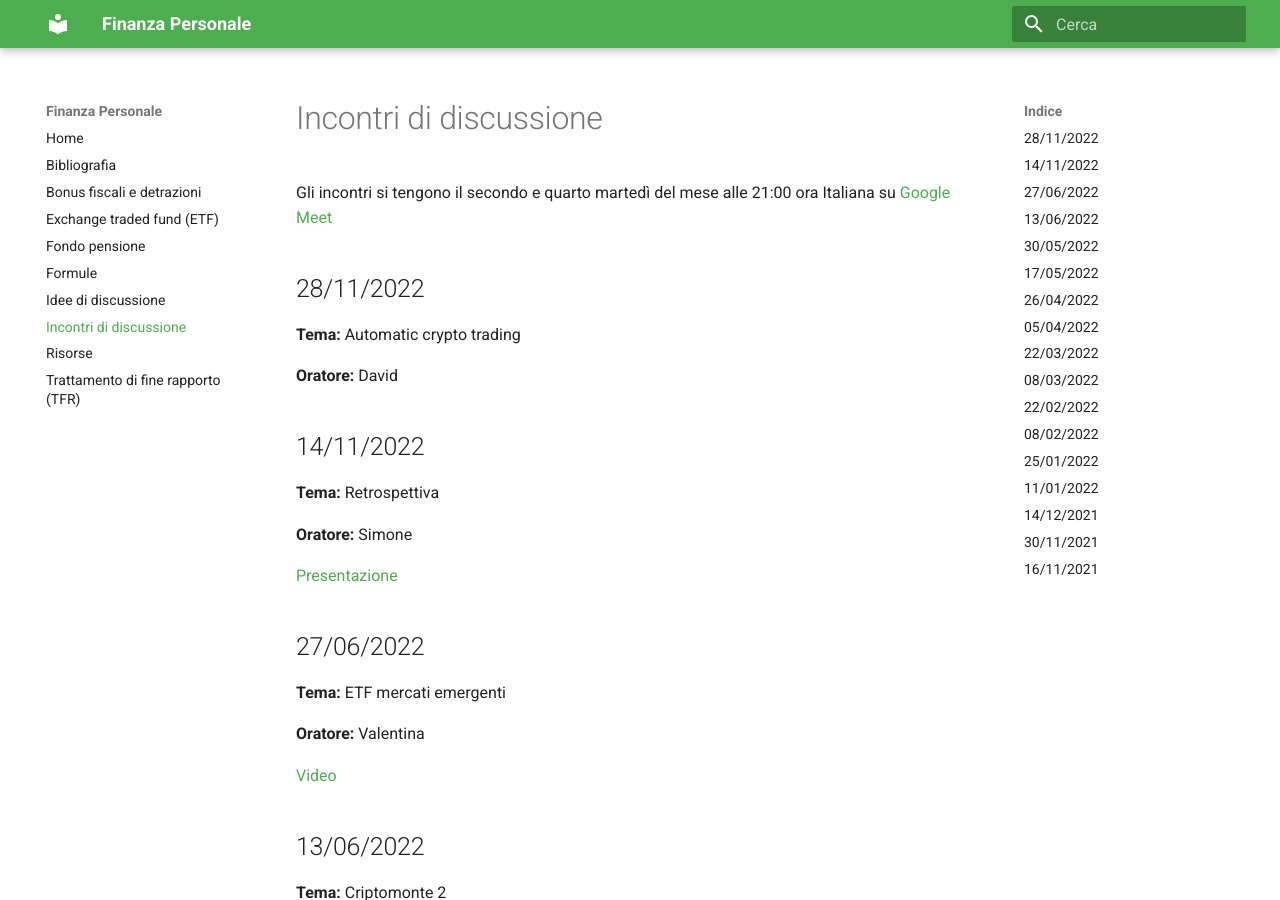
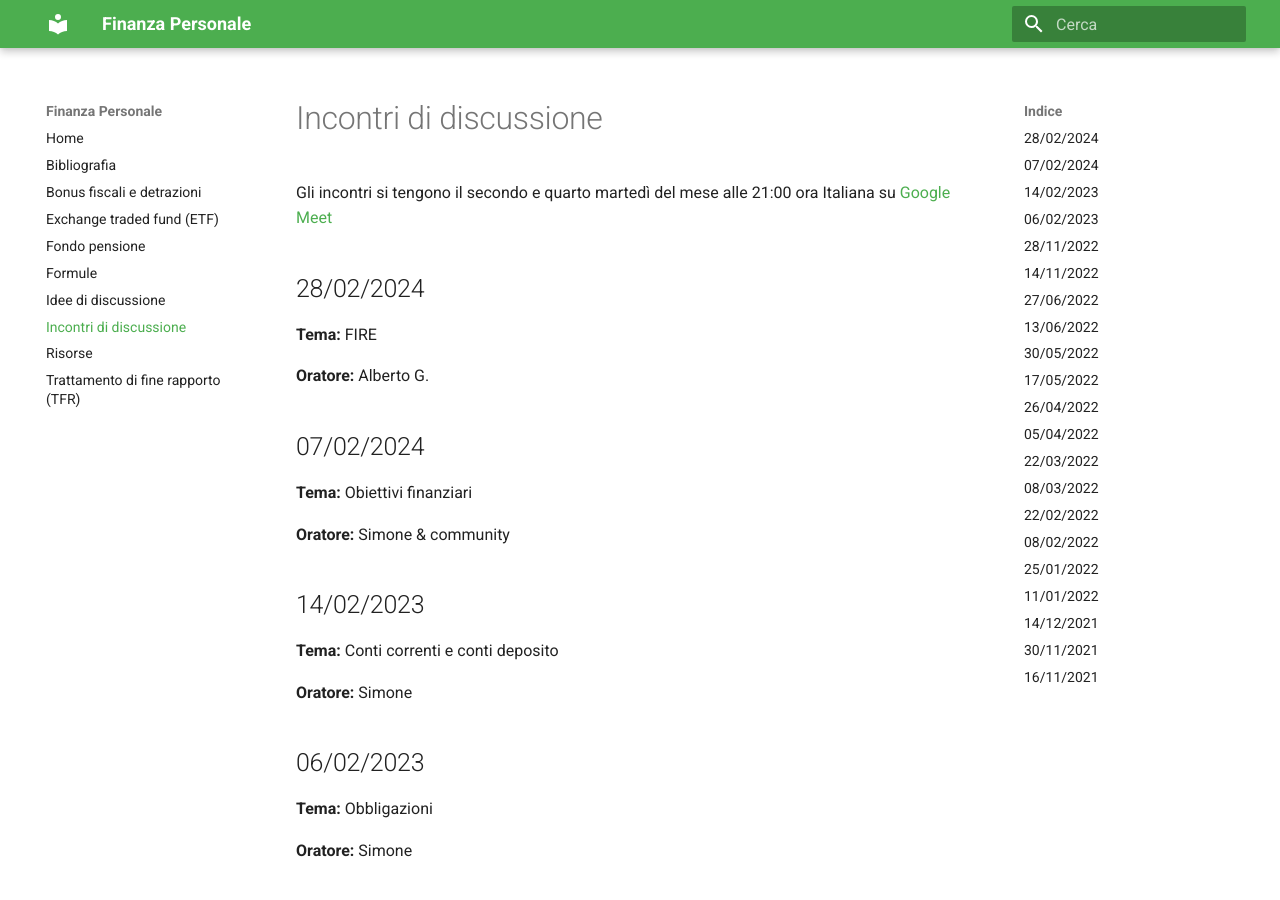
Before and after one commit to simgunz/wiki-finanza-personale, an MkDocs documentation site: the page built from docs/incontri.md, in a window 1280 px wide and 900 px high. Built offline with MkDocs 1.6.1 and Material for MkDocs 9.7.7, drawn with Linux system fonts in a browser that asks for light colours.

Commit message:
Aggiornati incontri

```diff
--- a/docs/incontri.md
+++ b/docs/incontri.md
@@ -1,6 +1,30 @@
 # Incontri di discussione
 
 Gli incontri si tengono il secondo e quarto martedì del mese alle 21:00 ora Italiana su [Google Meet](https://meet.google.com/tkd-yavi-evb)
+
+## 28/02/2024
+
+**Tema:** FIRE
+
+**Oratore:** Alberto G.
+
+## 07/02/2024
+
+**Tema:** Obiettivi finanziari
+
+**Oratore:** Simone & community
+
+## 14/02/2023
+
+**Tema:** Conti correnti e conti deposito
+
+**Oratore:** Simone
+
+## 06/02/2023
+
+**Tema:** Obbligazioni
+
+**Oratore:** Simone
 
 ## 28/11/2022
 
```
